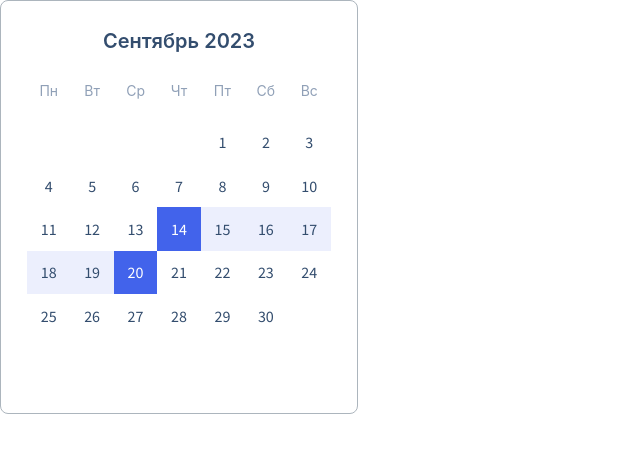
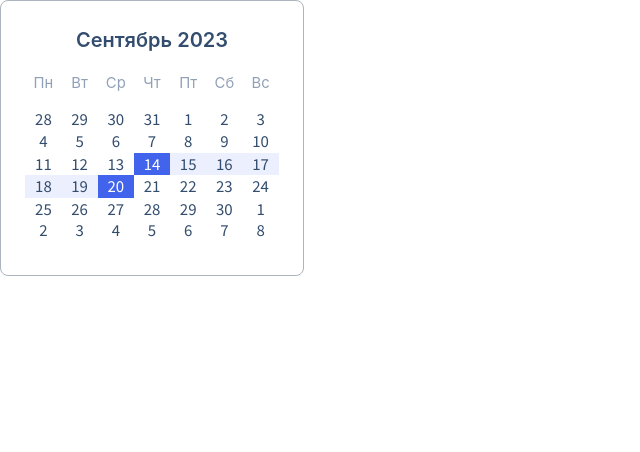
Before and after one commit to js-tasks-ru/htmlcss-20230911-4_marat-shagiev, a website: page 05-lection3/03-calendar/index.html in a window 1280 px wide. Shown: the whole page, without its empty margins (0-640 px from the left). Drawn offline with Linux system fonts and the light colour scheme.

Commit message:
Continue lection-07-task2

```diff
--- a/03-lection1/02-accordion/accordion.css
+++ b/03-lection1/02-accordion/accordion.css
@@ -5,6 +5,7 @@ font: [font-style||font-variant||font-weight] font-size [/line-height] font-fami
 .accordion {
  color: var(--black);
  font: 400 16px/1.5 Inter, sans-serif;
+ width: 100%;
 }
 
 .accordion__item {
--- a/04-lection2/01-histogram/histogram.css
+++ b/04-lection2/01-histogram/histogram.css
@@ -6,6 +6,7 @@
  display: flex;
  flex-flow: column nowrap;
  gap: 6px;
+ width: 100%;
 }
 
 .histogram__header {
--- a/04-lection2/02-skeleton/skeleton.css
+++ b/04-lection2/02-skeleton/skeleton.css
@@ -3,6 +3,7 @@
  border-radius: 8px;
  padding: 24px 40px 32px 24px;
  background: var(--white);
+ width: 100%;
 }
 
 .skelet__item {
--- a/05-lection3/03-calendar/calendar.css
+++ b/05-lection3/03-calendar/calendar.css
@@ -2,18 +2,27 @@
  border: 1px solid var(--grey-3);
  border-radius: 8px;
  background: var(--white);
- padding: 28px 26px 32px;
- width: 304px;
+ padding: 9% 8% 11%; /*28px 26px 32px when calendar width is 304px*/
+ max-width: 304px;
+ font-size: 20px;
+}
+
+.calendar_preview{
+ font-size: 13px;
+ max-width: 202px;
+ min-width: 202px;
+ /*height: 215px;*/
+ padding: 8% 7% 10%;
 }
 
 .calendar__wrapper {
- padding-bottom: 100%;
+ padding-bottom: 66.6%;
  position: relative;
 }
 
 .calendar__inner {
  display: grid;
- grid-template: repeat(7, 1fr) / repeat(7, 1fr);
+ grid-template: repeat(6, 1fr) / repeat(7, 1fr);
  position: absolute;
  top: 0;
  left: 0;
@@ -23,12 +32,12 @@
 
 .calendar__title {
  font-family: Inter, sans-serif;
- font-size: 20px;
+ font-size: 1em;
  font-style: normal;
  font-weight: 600;
  line-height: 1.2;
  color: var(--calendar-primary);
- margin-bottom: 24px;
+ margin-bottom: 8%; /* 24px  when calendar width is 304px */
  text-align: center;
 }
 
@@ -36,7 +45,7 @@
  color: var(--calendar-primary);
  text-align: center;
  font-family: "Source Sans Pro", sans-serif;
- font-size: 16px;
+ font-size: 0.84em; /*16px from 20px*/
  font-style: normal;
  font-weight: 400;
  line-height: 1.25;
@@ -49,11 +58,11 @@
  color: var(--calendar-days);
  text-align: center;
  font-family: Inter, sans-serif;
- font-size: 14px;
+ font-size: 0.74em; /*14px from 20px*/
  font-style: normal;
  font-weight: 400;
  line-height: 1.4;
- margin-bottom: 16px;
+ margin-bottom: 40%; /* 16px when calendar width is 304px */
 }
 
 .calendar__item_range_edge {
--- a/05-lection3/03-calendar/index.html
+++ b/05-lection3/03-calendar/index.html
@@ -9,6 +9,7 @@
 	</head>
 	<body>
 
+		<div style="width:304px">
 			<div class="calendar">
 
 				<div class="calendar__title">Сентябрь 2023</div>
@@ -23,10 +24,10 @@
 						<div class="calendar__item calendar__item_day">Сб</div>
 						<div class="calendar__item calendar__item_day">Вс</div>
 						<!-- EMPTY -->
-					<div class="calendar__item"></div>
-					<div class="calendar__item"></div>
-					<div class="calendar__item"></div>
-					<div class="calendar__item"></div>
+						<div class="calendar__item">28</div>
+						<div class="calendar__item">29</div>
+						<div class="calendar__item">30</div>
+						<div class="calendar__item">31</div>
 						<!-- 13 SEPTEMBER NUMBERS -->
 						<div class="calendar__item">1</div>
 						<div class="calendar__item">2</div>
@@ -62,18 +63,19 @@
 						<div class="calendar__item">29</div>
 						<div class="calendar__item">30</div>
 						<!-- EMPTY -->
-					<div class="calendar__item"></div>
-					<div class="calendar__item"></div>
-					<div class="calendar__item"></div>
-					<div class="calendar__item"></div>
-					<div class="calendar__item"></div>
-					<div class="calendar__item"></div>
-					<div class="calendar__item"></div>
-					<div class="calendar__item"></div>
+						<div class="calendar__item">1</div>
+						<div class="calendar__item">2</div>
+						<div class="calendar__item">3</div>
+						<div class="calendar__item">4</div>
+						<div class="calendar__item">5</div>
+						<div class="calendar__item">6</div>
+						<div class="calendar__item">7</div>
+						<div class="calendar__item">8</div>
 					</div>
 				</div>
 
 			</div>
+		</div>
 
 	</body>
 </html>
```
Also changed, not shown: index.html (+14 -14 lines). Lines whose indentation alone changed are shown as unchanged.
